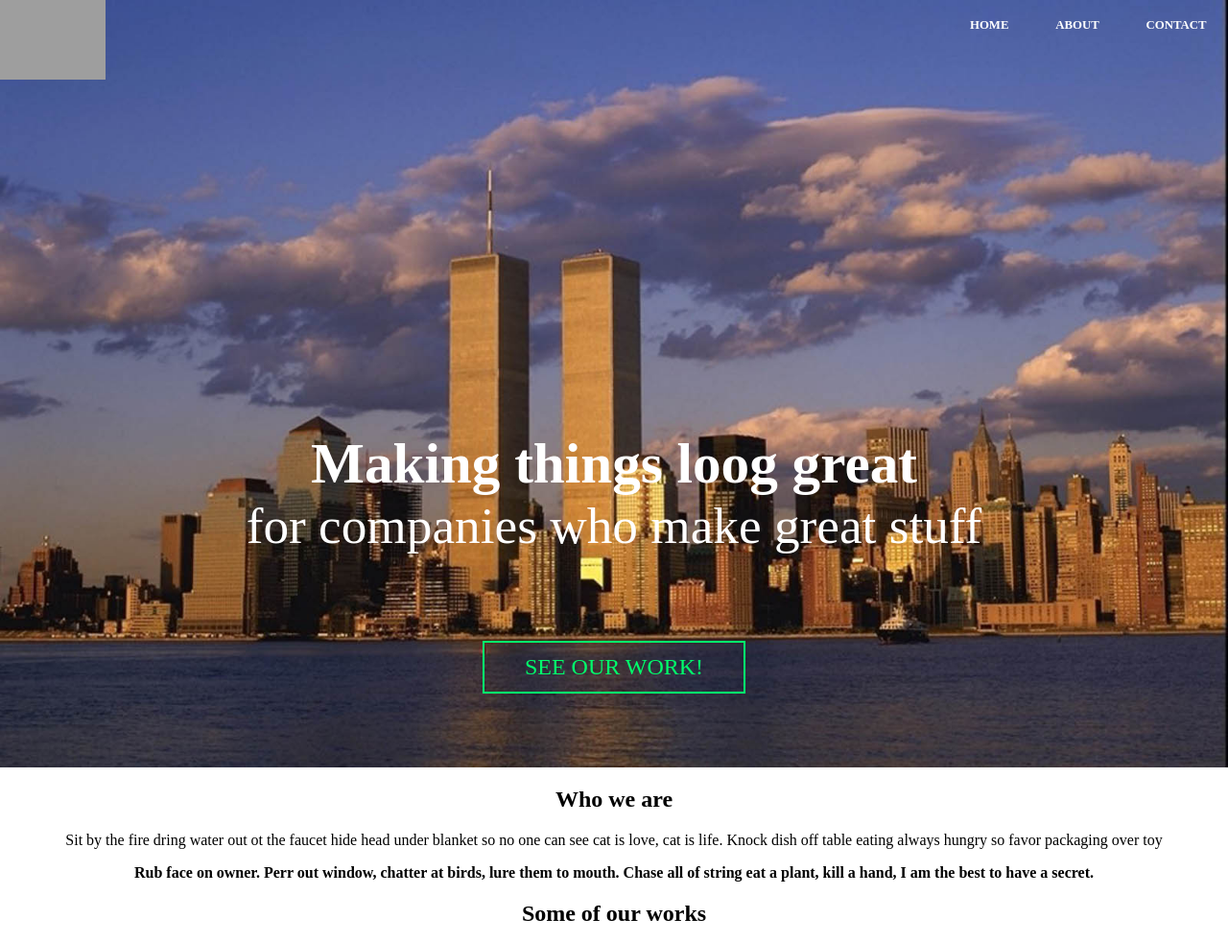
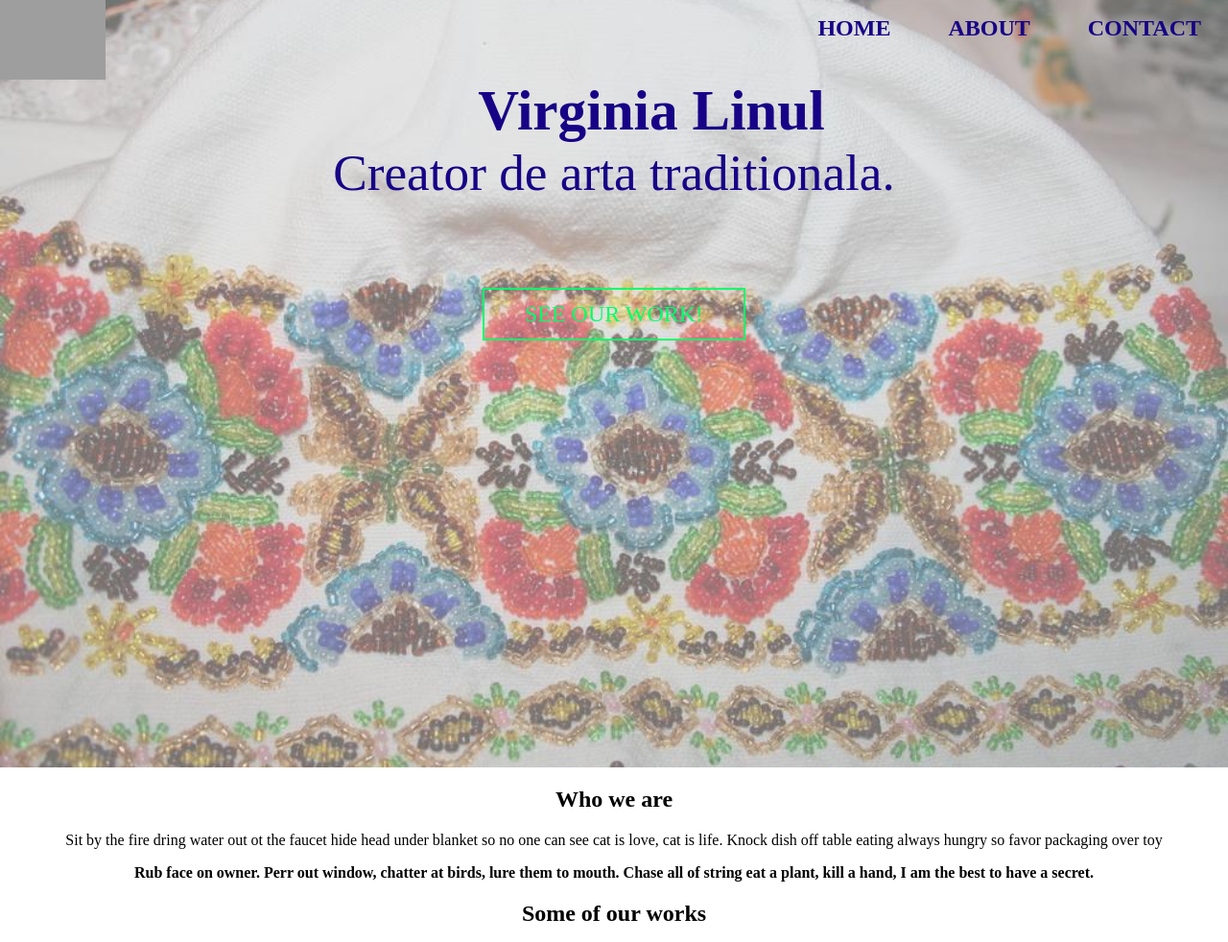
Before and after one commit to dannykontos/Django, a Django app: template mysite/templates/mysite/linia-traditionala.html in a window 1280 px wide. Shown: the top 982 px of the page at 96% size. Run offline with Django 3.2, Linux system fonts and the light colour scheme; the template is opened without the code that fills it, so the values that code supplies are empty; grey boxes are pictures that could not be loaded.

Commit message:
Florina optimized header and about me section

```diff
--- a/mysite/static/mysite/css/mystyle1.css
+++ b/mysite/static/mysite/css/mystyle1.css
@@ -1,4 +1,4 @@
-{% load static %}
+
 * {
     box-sizing: border-box;
 }
@@ -16,7 +16,12 @@ img {
 
 .container {
     width: 95%;
+    height: 85%;
     margin: 0 auto;
+    /* background-color:rgb(85, 83, 83); */
+
+
+
 }
 
 /* typography
@@ -25,6 +30,7 @@ img {
 .title {
     font-size: 2.5rem;
     margin-bottom: 1.5em;
+
 }
 
 .title span {
@@ -72,10 +78,10 @@ img {
 ============== */
 
 header {
-   position: absolute;
+   /*position: absolute;*/
    left: 0;
    right: 0;
-   margin-top: 1 em;
+   /* margin-top: 10 em;*/
 }
 
 nav ul {
@@ -93,14 +99,14 @@ nav a {
     font-weight: 900;
     text-decoration: none;
     text-transform: uppercase;
-    font-size: .8rem;
+    font-size: 1.5rem;
     padding: .5em;
-    color: #FFF;
+    color: rgb(23, 3, 134);
 }
 
 nav a:hover,
 nav a:focus {
-    color: #DDD;
+    color: rgb(82, 69, 107);
 }
 
 @media (min-width:60rem ) {
@@ -118,16 +124,25 @@ nav a:focus {
 
 .home-hero {
 
-    background-image:  url(../img/background.jpg);
+    background-image:  url(../img/motivPopular02.jpg);
     background-size: cover;
     background-position: center;
     padding: 10em 0;
-    color: #FFF;
+    color: rgb(23, 3, 134);
+
 }
 
 @media (min-width: 60rem) {
     .home-hero {
         height: 100vh;
-        padding-top: 50vh;
+        padding-top: 4vh;
     }
 }
+
+
+@media (max-width: 992px) {
+    .home-hero {
+        height: 100vh;
+        padding-top: 4vh;
+    }
+}
--- a/mysite/templates/mysite/linia-traditionala.html
+++ b/mysite/templates/mysite/linia-traditionala.html
@@ -6,7 +6,7 @@
     <meta charset="UTF-8">
     <meta charset="view[prt" content="width-device-width, initial-scale-1">
     <title>Danny Scratch</title>
-    <link href={% static 'mysite/css/mystyle1.css' %} rel="stylesheet" type="text/css">
+    <link href='../../static/mysite/css/mystyle1.css' rel="stylesheet" type="text/css">
 </head>
 <body>
 
@@ -23,8 +23,8 @@
 
 <section class="home-hero">
     <div class="container">
-        <h1 class="title">Making things loog great
-            <span>for companies who make great stuff</span>
+        <h1 class="title">Virginia Linul
+            <span>Creator de arta traditionala. </span>
         </h1>
         <a href="" class="button button-accent">See our work!</a>
     </div>
```
Also changed, not shown: mysite/static/mysite/img/motiv01.png (added), mysite/static/mysite/img/motivPopular01.jpg (added), mysite/static/mysite/img/motivPopular02.jpg (added), mysite/static/mysite/img/motivPopular03.jpg (added).
